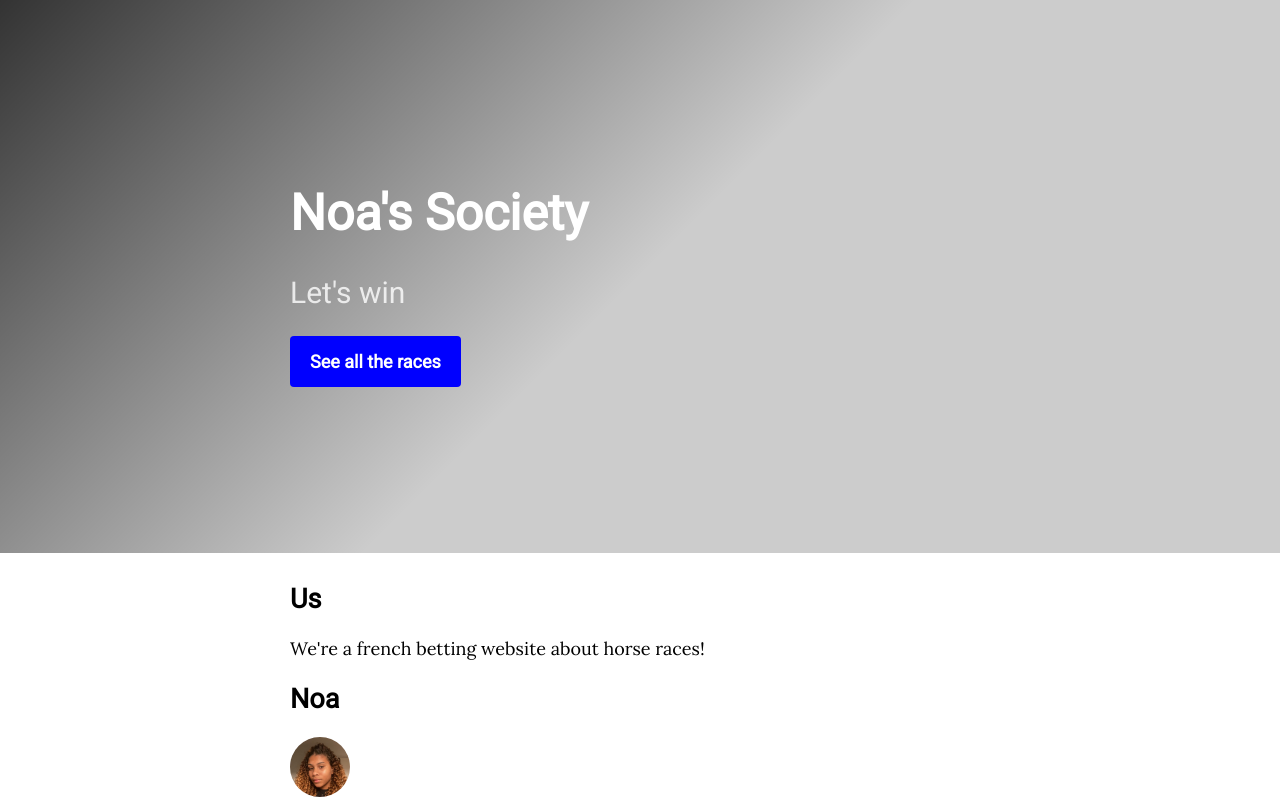
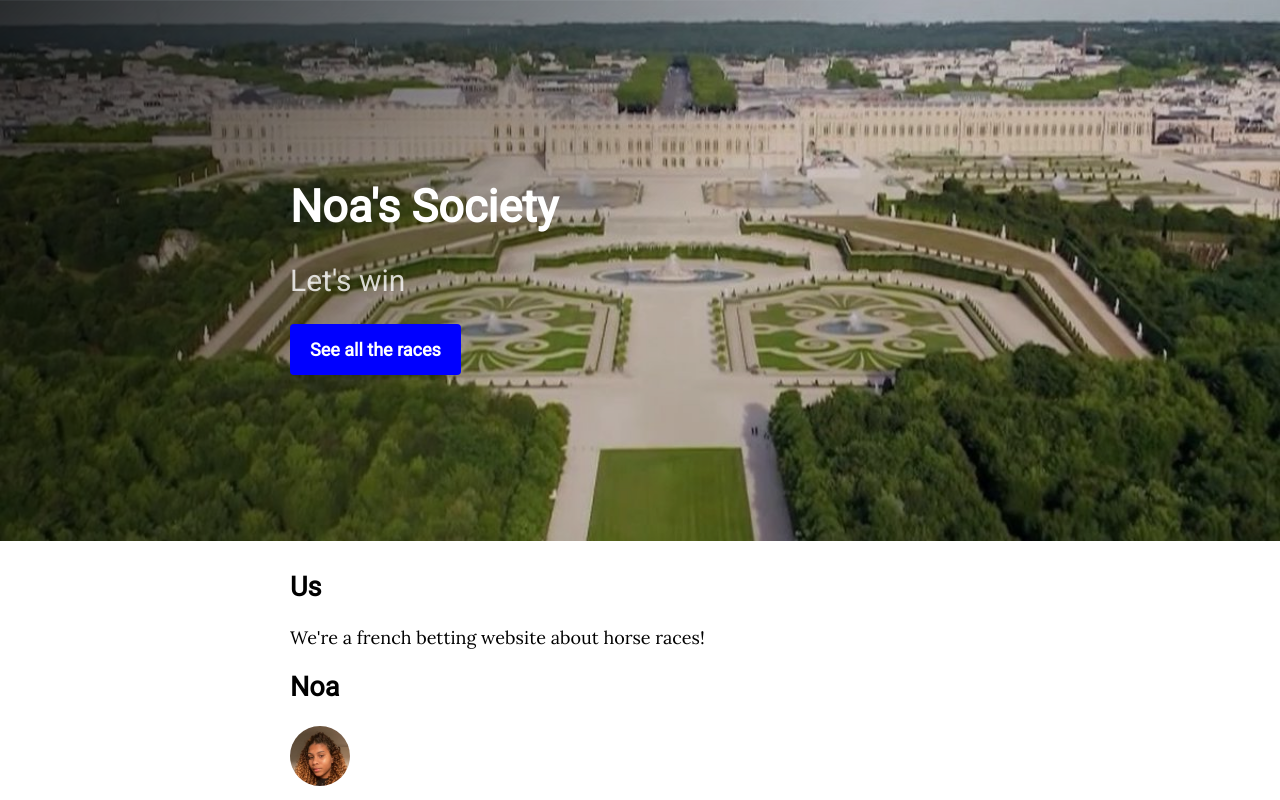
Before and after one commit to Noa-Lesueur/my-startup, a plain HTML site: page index.html in a window 1280 px wide. Shown: the top 800 px of the page. Drawn offline with Linux system fonts and the light colour scheme; a script that the page names is missing.

Commit message:
Update banner.css

```diff
--- a/css/components/banner.css
+++ b/css/components/banner.css
@@ -1,5 +1,5 @@
 .banner {
-	background-image : linear-gradient(-225deg, rgba(0, 0, 0, 0.8) 0%, rgba(0, 0, 0, 0.2) 50%), url(../../images/background.jpeg);
+	background-image : linear-gradient(-225deg, rgba(0, 0, 0, 0.8) 0%, rgba(0, 0, 0, 0.2) 50%), url(../../images/background.jpg);
 	color: white;
 	padding: 150px 0px;
 	background-size:  cover;
@@ -7,7 +7,7 @@
 }
 
 .banner h1 {
-	font-size: 50px;
+	font-size: 45px;
 }
 
 .banner h2{
```
